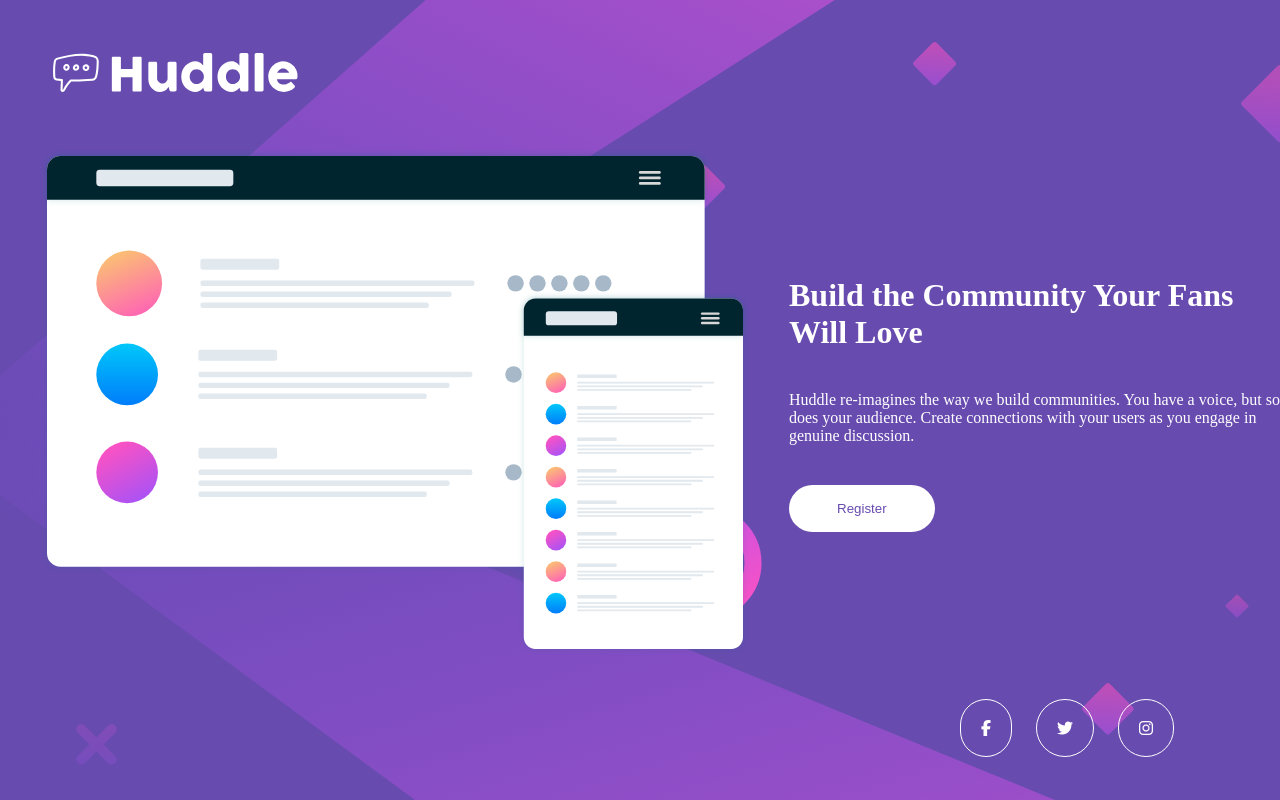
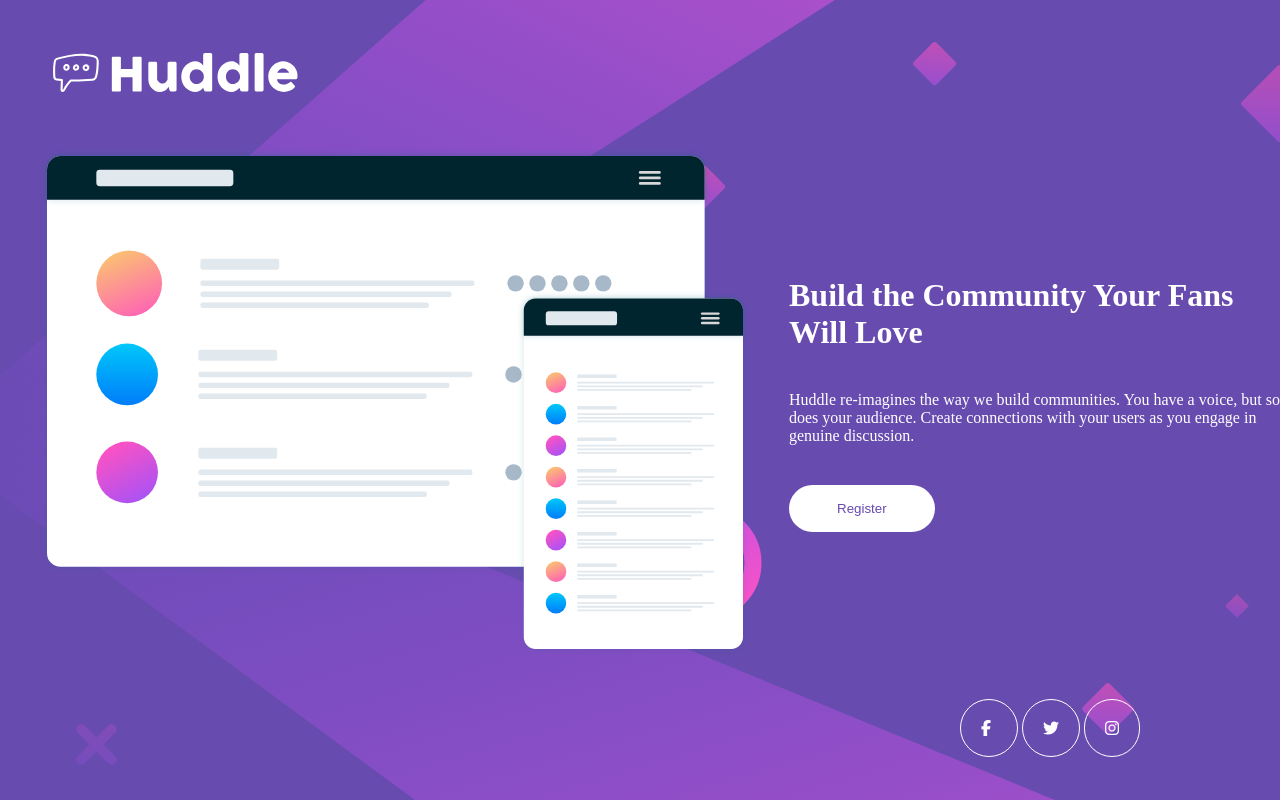
Before and after one commit to Stephanie-Dennehy/Landing-Page-Single-Section, a plain HTML site: page Index.html in a window 1280 px wide. Drawn offline with Linux system fonts and the light colour scheme.

Commit message:
modified:   styles.css

```diff
--- a/styles.css
+++ b/styles.css
@@ -52,5 +52,9 @@ i {
     border: 1px solid white;
     border-radius: 50px;
     padding: 20px;
-    margin-right: 20px;
 }
+
+.fa-facebook-f {
+    height: 58px;
+    width: 58px;
+}
```
